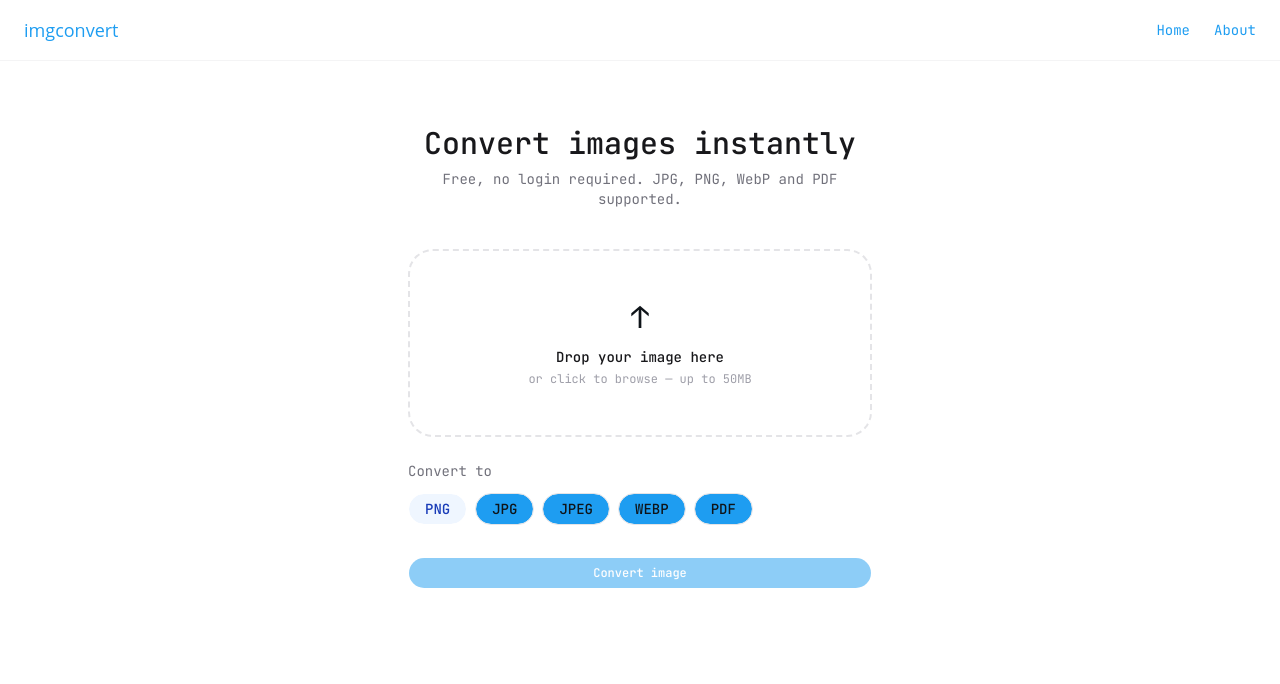
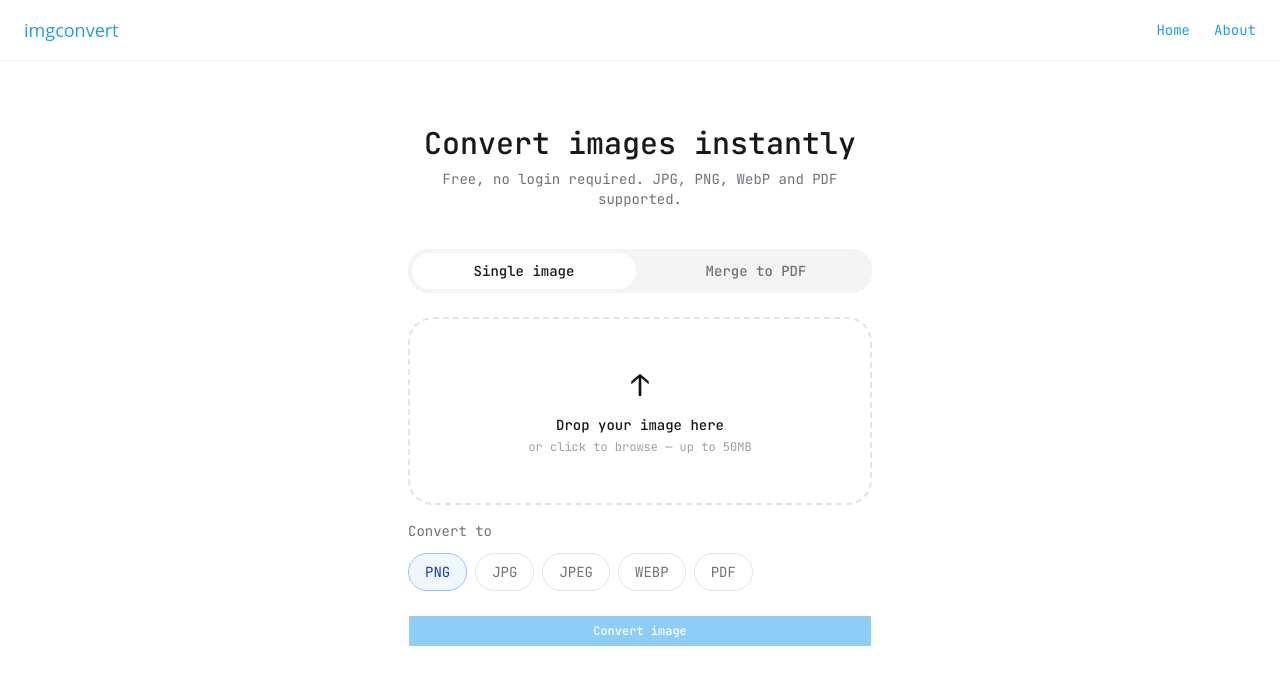
Before and after one commit to jiieea/Image-Converter-Project, a Next.js app: page / in a window 1280 px wide. Shown: the top 684 px of the page. Built offline with nearby package versions, Linux system fonts and the light colour scheme.

Commit message:
pdf convert

```diff
--- a/app/page.tsx
+++ b/app/page.tsx
@@ -1,7 +1,7 @@
 "use client"
 import React, {useRef} from "react";
 import {useRouter} from "next/navigation";
-import {convertImage} from "@/lib/api";
+import {convertImage, convertPdf} from "@/lib/api";
 import {Button} from "@/components/ui/button";
 import Navbar from "@/components/ui/navbar";
 import {toast} from "sonner";
@@ -9,19 +9,34 @@ import {toast} from "sonner";
 
 const FORMATS = ['png', 'jpg', 'jpeg', 'webp', 'pdf'];
 export default function Home() {
-    const [file, setFile] = React.useState<File | null>(null);
+    const [files, setFiles] = React.useState<File[]>([]);
     const [format, setFormat] = React.useState("png");
     const [loading, setLoading] = React.useState(false);
     const [error, setError] = React.useState("");
     const [isDragging, setIsDragging] = React.useState(false);
+    const [mode, setMode] = React.useState<'merge' | 'single'>('single')
     const inputRef = useRef<HTMLInputElement>(null);
     const router = useRouter();
-
     const handleDrop = (event: React.DragEvent) => {
         event.preventDefault();
         setIsDragging(false);
-        const dropped = event.dataTransfer.files[0];
-        if (dropped) setFile(dropped);
+        const dropped = Array.from(event.dataTransfer.files).filter((file) => {
+            file.type.startsWith("image/");
+        });
+        if (mode === 'single') {
+            setFiles(dropped.slice(0, 1))
+        } else {
+            setFiles(dropped)
+        }
+    }
+
+    const handleFileChange = (event: React.ChangeEvent<HTMLInputElement>) => {
+        const selected = Array.from(event.target.files || []);
+        if (mode === 'single') {
+            setFiles(selected.slice(0, 1))
+        } else {
+            setFiles(selected)
+        }
     }
 
     const getFormat = (format: string) => {
@@ -30,29 +45,39 @@ export default function Home() {
     }
 
     const handleConvert = async () => {
-        if (!file) return;
+        if (!files) return;
         setError('')
         setLoading(true);
+        try {
+            let url: string;
 
-        try {
-            const fileUrl = await convertImage(file, format); // return url
-            sessionStorage.setItem('convertedUrl', fileUrl);
-            sessionStorage.setItem('convertedFormat', format);
-            sessionStorage.setItem('originalName', file.name);
+            if (mode === 'merge') {
+                url = await convertPdf(files)
+            } else {
+                url = await convertImage(files[0], format)
+            }
+            sessionStorage.setItem('convertedUrl', url);
+            sessionStorage.setItem('convertedFormat', mode === 'merge' ? 'pdf' : format);
+            sessionStorage.setItem('originalName', files[0].name);
             router.push('/result');
             toast.success('Successfully converted!');
-        } catch (error: any) {
-            console.error(error);
-            setError(error.message);
+        } catch (err: any) {
+            setError(err.message);
+            toast.error(err.message);
         } finally {
             setLoading(false);
         }
     }
 
+    const removeFile = (index: number) => {
+        setFiles(files.filter((x, i) => i !== index))
+    }
+
     return (
-        <div className="min-h-screen bg-background">
+        <main className="min-h-screen bg-white">
             <Navbar/>
-            <div className="max-w-lg mx-auto py-16 px-6">
+
+            <div className="max-w-lg mx-auto px-6 py-16">
                 <div className="text-center mb-10">
                     <h1 className="text-3xl font-medium text-zinc-900 mb-2">
                         Convert images instantly
@@ -61,6 +86,38 @@ export default function Home() {
                         Free, no login required. JPG, PNG, WebP and PDF supported.
                     </p>
                 </div>
+
+                {/* Mode toggle */}
+                <div className="flex gap-2 mb-6 p-1 bg-zinc-100 rounded-lg">
+                    <button
+                        onClick={() => {
+                            setMode('single');
+                            setFiles([])
+                        }}
+                        className={`flex-1 py-2 rounded-md text-sm font-medium transition-colors
+              ${mode === 'single'
+                            ? 'bg-white text-zinc-900 shadow-sm'
+                            : 'text-zinc-500 hover:text-zinc-700'
+                        }`}
+                    >
+                        Single image
+                    </button>
+                    <button
+                        onClick={() => {
+                            setMode('merge');
+                            setFiles([])
+                        }}
+                        className={`flex-1 py-2 rounded-md text-sm font-medium transition-colors
+              ${mode === 'merge'
+                            ? 'bg-white text-zinc-900 shadow-sm'
+                            : 'text-zinc-500 hover:text-zinc-700'
+                        }`}
+                    >
+                        Merge to PDF
+                    </button>
+                </div>
+
+                {/* Dropzone */}
                 <div
                     onDrop={handleDrop}
                     onDragOver={(e) => {
@@ -69,66 +126,129 @@ export default function Home() {
                     }}
                     onDragLeave={() => setIsDragging(false)}
                     onClick={() => inputRef.current?.click()}
-                    className={`border-2 border-dashed rounded-xl p-12 text-center cursor-pointer transition-colors mb-6
+                    className={`border-2 border-dashed rounded-xl p-12 text-center cursor-pointer transition-colors mb-4
             ${isDragging
                         ? 'border-zinc-400 bg-zinc-50'
                         : 'border-zinc-200 hover:border-zinc-300 hover:bg-zinc-50'
                     }`}
                 >
                     <input
+                        ref={inputRef}
                         type="file"
+                        accept="image/*"
+                        multiple={mode === 'merge'} // ← allow multiple in merge mode
                         className="hidden"
-                        accept="image/*"
-                        ref={inputRef}
-                        onChange={(e) => setFile(e.target.files?.[0] || null)}/>
+                        onChange={handleFileChange}
+                    />
                     <p className="text-3xl mb-3">↑</p>
-                    {file ? (
-                        <>
-                            <p className="font-medium text-zinc-900 text-sm">{file.name}</p>
-                            <p className="text-xs text-zinc-400 mt-1">
-                                {(file.size / 1024 / 1024).toFixed(2)} MB · click to change
-                            </p>
-                        </>
-                    ) : (
-                        <>
                     <p className="font-medium text-zinc-900 text-sm">
-                                Drop your image here
+                        {mode === 'merge'
+                            ? 'Drop multiple images here'
+                            : 'Drop your image here'
+                        }
                     </p>
                     <p className="text-xs text-zinc-400 mt-1">
-                                or click to browse — up to 50MB
+                        {mode === 'merge'
+                            ? 'JPG, PNG, WebP supported — any mix'
+                            : 'or click to browse — up to 50MB'
+                        }
                     </p>
-                        </>
+                </div>
+
+                {/* File list for merge mode */}
+                {mode === 'merge' && files.length > 0 && (
+                    <div className="border border-zinc-100 rounded-xl mb-6 overflow-hidden">
+                        <div className="px-4 py-2 bg-zinc-50 border-b border-zinc-100">
+                            <p className="text-xs text-zinc-500">
+                                {files.length} image{files.length > 1 ? 's' : ''} selected
+                                — will be merged in this order
+                            </p>
+                        </div>
+                        {files.map((file, index) => (
+                            <div
+                                key={index}
+                                className="flex items-center gap-3 px-4 py-3 border-b border-zinc-50 last:border-0"
+                            >
+                                <span className="text-xs text-zinc-400 w-4">{index + 1}</span>
+                                <p className="flex-1 text-sm text-zinc-700 truncate">{file.name}</p>
+                                <p className="text-xs text-zinc-400">
+                                    {(file.size / 1024 / 1024).toFixed(1)} MB
+                                </p>
+                                <button
+                                    onClick={(e) => {
+                                        e.stopPropagation();
+                                        removeFile(index)
+                                    }}
+                                    className="text-zinc-300 hover:text-zinc-500 text-lg leading-none"
+                                >
+                                    ×
+                                </button>
+                            </div>
+                        ))}
+                    </div>
                 )}
+
+                {/* Single file selected */}
+                {mode === 'single' && files.length > 0 && (
+                    <div className="flex items-center gap-3 px-4 py-3 border border-zinc-100 rounded-xl mb-6">
+                        <p className="flex-1 text-sm text-zinc-700 truncate">{files[0].name}</p>
+                        <p className="text-xs text-zinc-400">
+                            {(files[0].size / 1024 / 1024).toFixed(1)} MB
+                        </p>
+                        <button
+                            onClick={() => setFiles([])}
+                            className="text-zinc-300 hover:text-zinc-500 text-lg leading-none"
+                        >
+                            ×
+                        </button>
                     </div>
-                {/* Format selector */}
+                )}
+
+                {/* Format selector — only show in single mode */}
+                {mode === 'single' && (
+                    <>
                         <p className="text-sm text-zinc-500 mb-3">Convert to</p>
                         <div className="flex gap-2 mb-6">
                             {FORMATS.map((f) => (
-                        <Button
+                                <button
                                     key={f}
-                            onClick={() => getFormat(f)}
+                                    onClick={() => setFormat(f)}
                                     className={`px-4 py-2 rounded-lg text-sm border transition-colors
                     ${format === f
-                                ? 'border-popover bg-blue-50 text-blue-800'
-                                : 'border-zinc-200 text-secondary hover:border-accent-foreground '
+                                        ? 'border-blue-300 bg-blue-50 text-blue-800'
+                                        : 'border-zinc-200 text-zinc-500 hover:border-zinc-300'
                                     }`}
                                 >
                                     {f.toUpperCase()}
-                        </Button>
+                                </button>
                             ))}
                         </div>
+                    </>
+                )}
 
                 {error && (
                     <p className="text-sm text-red-500 mb-4">{error}</p>
                 )}
+
                 <Button
-                    className="w-full rounded-lg my-2"
-                    disabled={!file || loading}
+                    className="w-full"
+                    disabled={files.length === 0 || loading || (mode === 'merge' && files.length < 2)}
                     onClick={handleConvert}
                 >
-                    {loading ? 'Converting...' : 'Convert image'}
+                    {loading
+                        ? 'Converting...'
+                        : mode === 'merge'
+                            ? `Merge ${files.length} images to PDF`
+                            : 'Convert image'
+                    }
                 </Button>
+
+                {mode === 'merge' && files.length === 1 && (
+                    <p className="text-xs text-zinc-400 text-center mt-2">
+                        Add at least one more image to merge
+                    </p>
+                )}
             </div>
-        </div>
+        </main>
     );
 }
```
Also changed, not shown: lib/api.ts (+32 -4 lines). Lines whose indentation alone changed are shown as unchanged.
